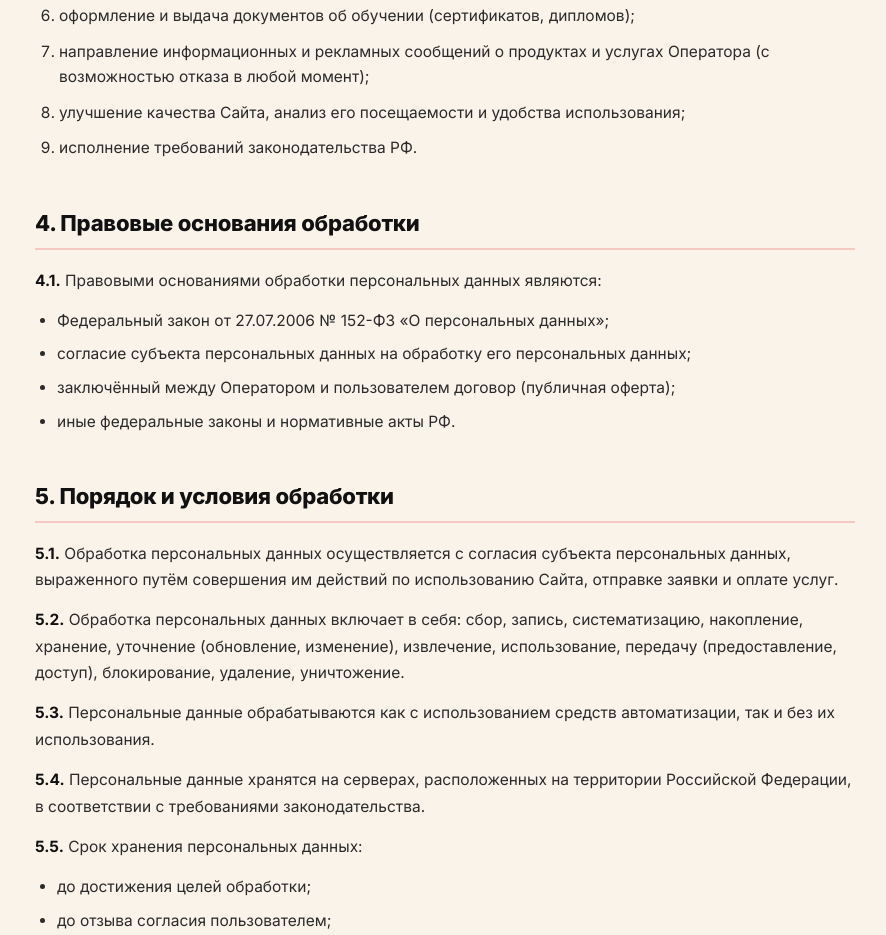
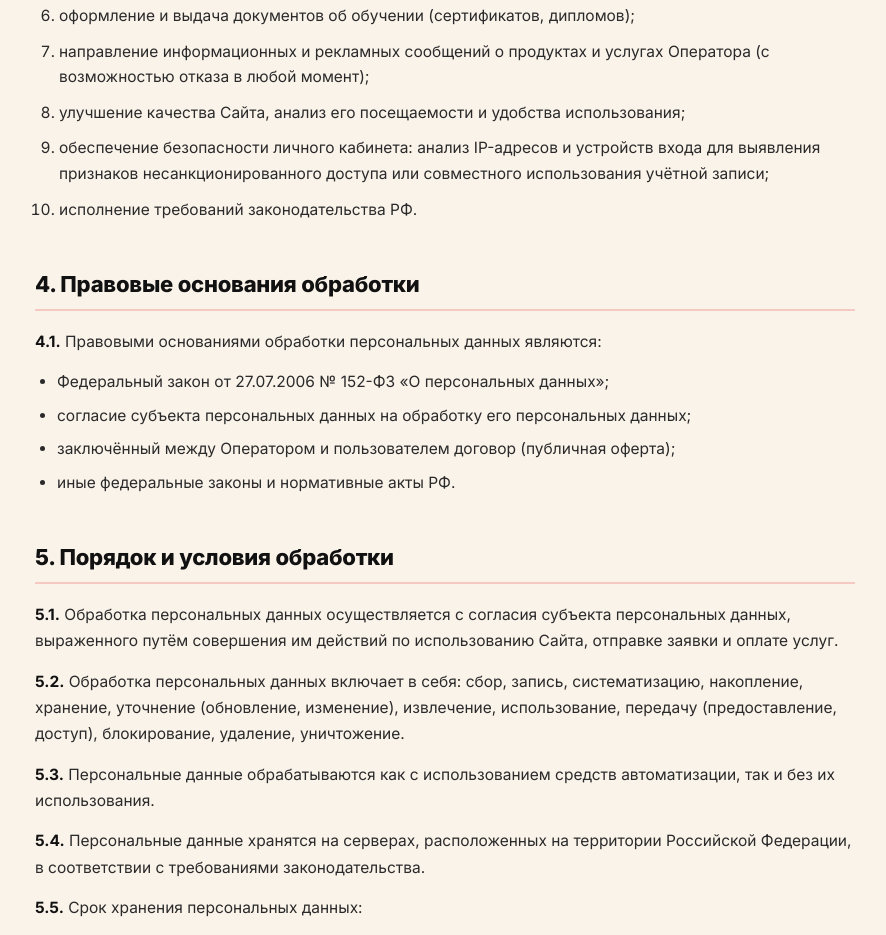
Before and after one commit to arhipenkoigor230-sys/Bezboli, a plain HTML site: page privacy.html in a window 1280 px wide. Shown: the part 1870-2805 px from the top of the page, without its empty margins (195-1081 px from the left). Drawn offline with Linux system fonts and the light colour scheme.

Commit message:
политика: анализ IP и устройств входа для защиты аккаунта от несанкционированного доступа

```diff
--- a/privacy.html
+++ b/privacy.html
@@ -359,6 +359,7 @@ body {
         <li>оформление и выдача документов об обучении (сертификатов, дипломов);</li>
         <li>направление информационных и рекламных сообщений о продуктах и услугах Оператора (с возможностью отказа в любой момент);</li>
         <li>улучшение качества Сайта, анализ его посещаемости и удобства использования;</li>
+        <li>обеспечение безопасности личного кабинета: анализ IP-адресов и устройств входа для выявления признаков несанкционированного доступа или совместного использования учётной записи;</li>
         <li>исполнение требований законодательства РФ.</li>
     </ol>
 
```
